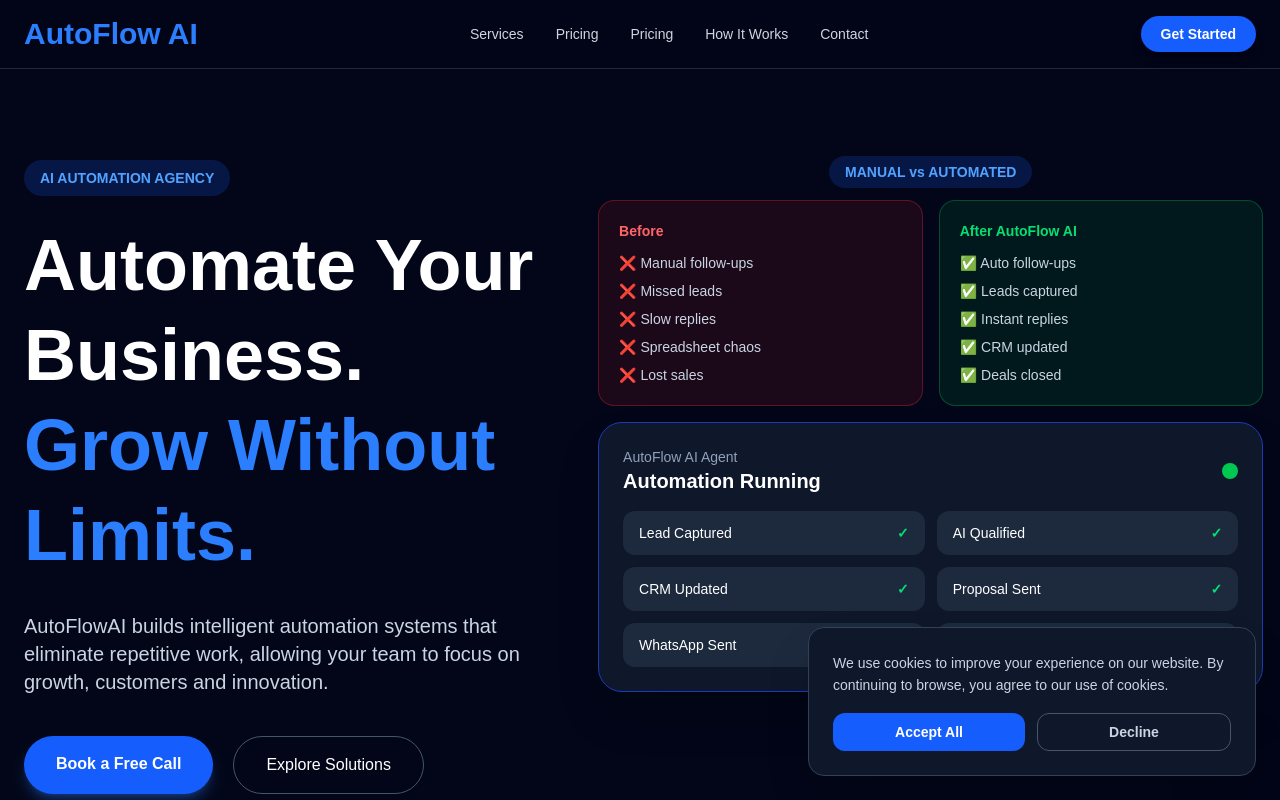
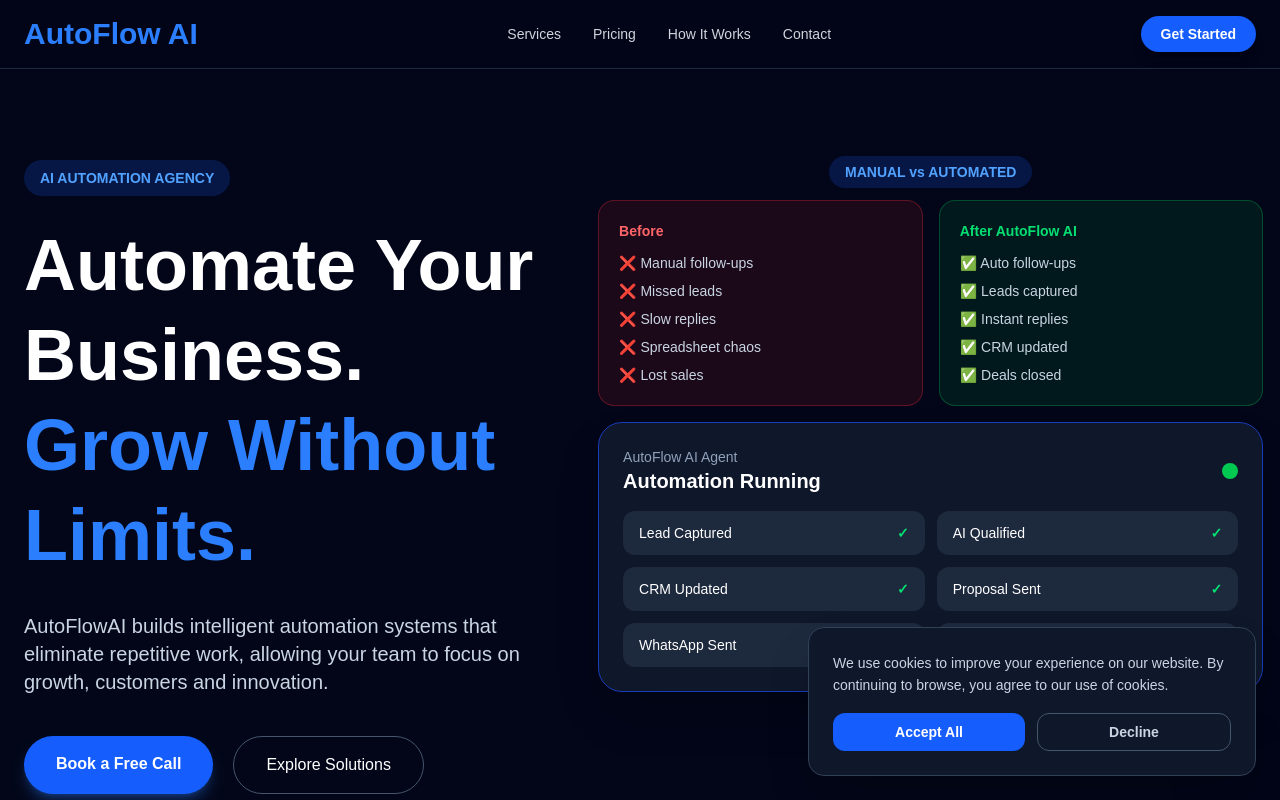
Before and after one commit to autoflowai365/autoflowai, a Next.js app: page / in a window 1280 px wide. Shown: the top 800 px of the page. Built offline with nearby package versions, Linux system fonts and the light colour scheme.

Commit message:
Fix duplicate Pricing link in navbar

```diff
--- a/app/components/Navbar.tsx
+++ b/app/components/Navbar.tsx
@@ -34,7 +34,8 @@
       <div className="max-w-7xl mx-auto flex items-center justify-between px-4 md:px-6 py-3 md:py-4">
         <Link href="/" className="text-xl md:text-3xl font-black text-blue-500 transition-all duration-300 hover:scale-105">AutoFlow AI</Link>
         <nav className="hidden md:flex gap-8 text-slate-200">
-          <Link href="/services" className="text-gray-300 transition-all duration-300 hover:text-blue-400 text-sm">Services</Link><Link href="/pricing" className="text-gray-300 transition-all duration-300 hover:text-blue-400 text-sm">Pricing</Link><Link href="/pricing" className="text-gray-300 transition-all duration-300 hover:text-blue-400 text-sm">Pricing</Link>
+          <Link href="/services" className="text-gray-300 transition-all duration-300 hover:text-blue-400 text-sm">Services</Link>
+          <Link href="/pricing" className="text-gray-300 transition-all duration-300 hover:text-blue-400 text-sm">Pricing</Link>
           <Link href="/#how-it-works" className="text-gray-300 transition-all duration-300 hover:text-blue-400 text-sm">How It Works</Link>
           <Link href="/#contact" className="text-gray-300 transition-all duration-300 hover:text-blue-400 text-sm">Contact</Link>
         </nav>
@@ -46,6 +47,7 @@
       {open && (
         <div className="md:hidden bg-slate-900 border-t border-slate-800">
           <button onClick={() => handleNav("/services")} className="block w-full text-left px-4 py-3 text-white hover:bg-slate-800 transition text-sm">Services</button>
+          <button onClick={() => handleNav("/pricing")} className="block w-full text-left px-4 py-3 text-white hover:bg-slate-800 transition text-sm">Pricing</button>
           <button onClick={() => handleNav("/#how-it-works")} className="block w-full text-left px-4 py-3 text-white hover:bg-slate-800 transition text-sm">How It Works</button>
           <button onClick={() => handleNav("/#contact")} className="block w-full text-left px-4 py-3 text-white hover:bg-slate-800 transition text-sm">Contact</button>
           <div className="p-4">
```
